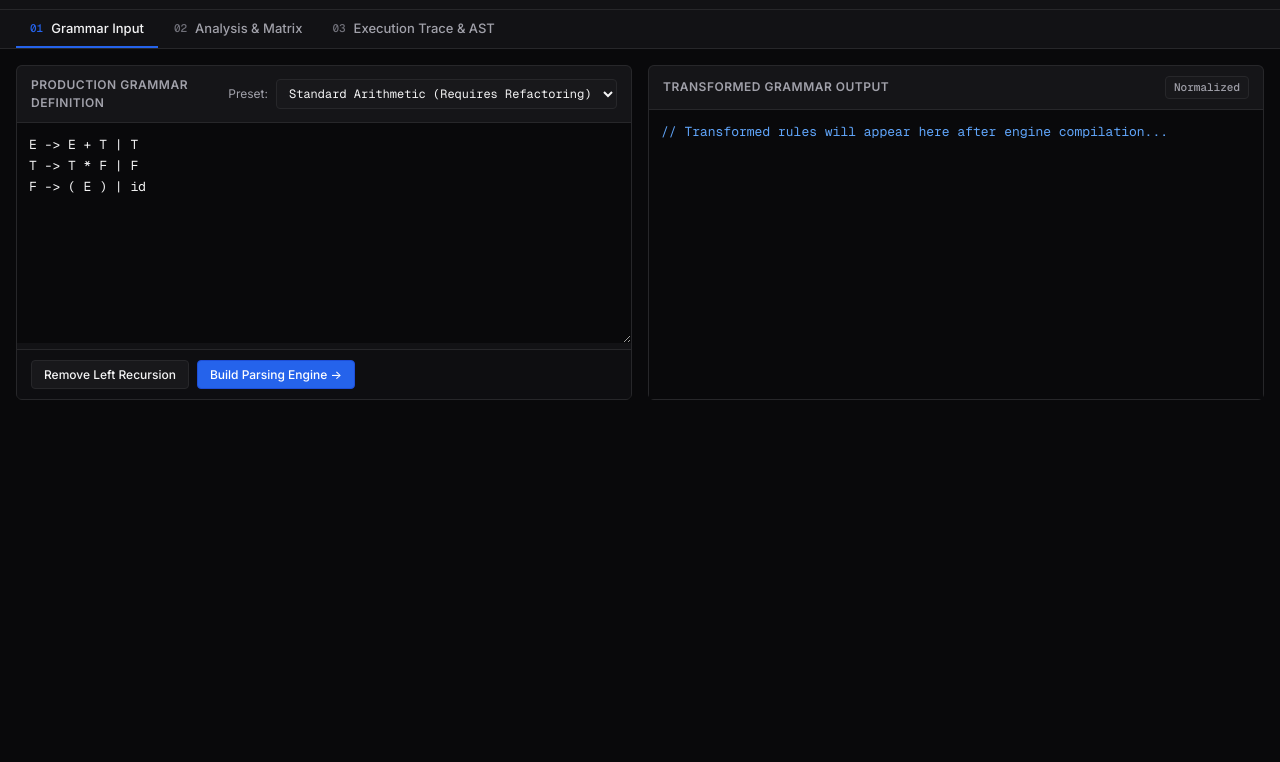
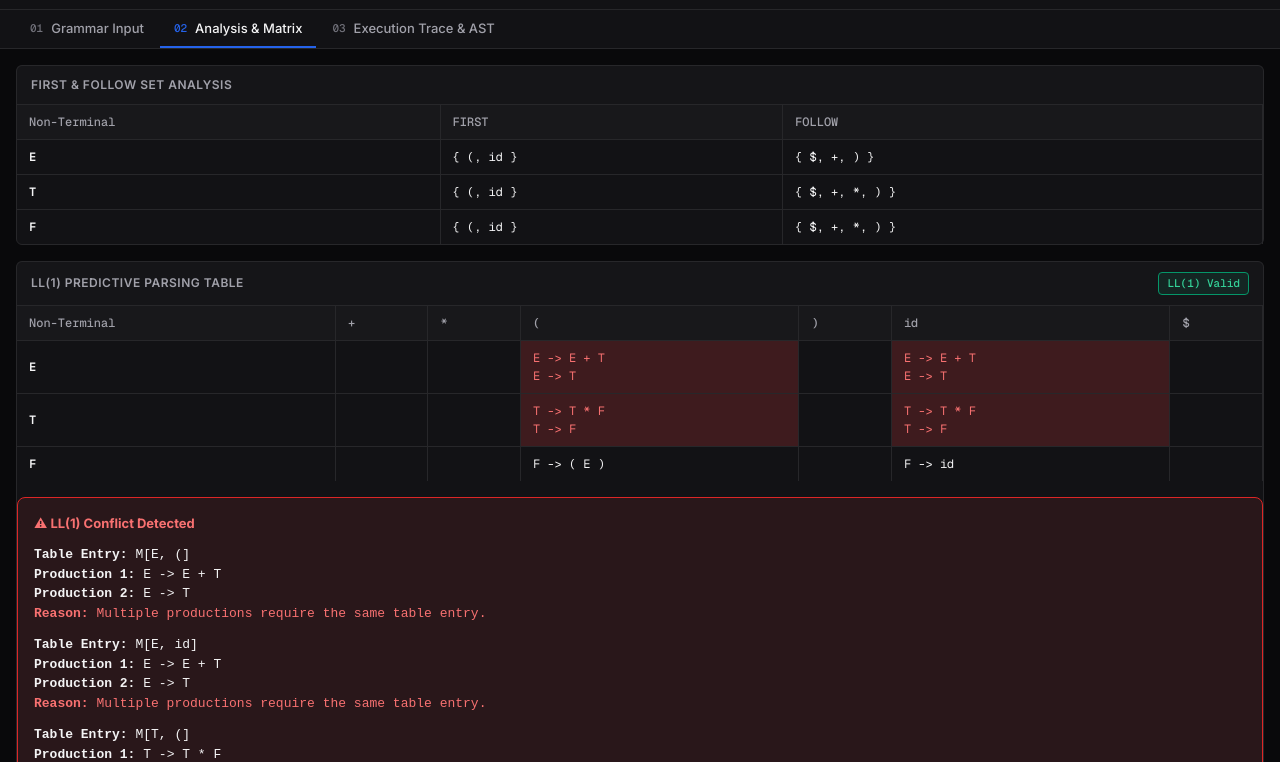
Before and after one commit to sivasudhan-creator/LL-1-parser-, a plain HTML site: page index.html in a window 1280 px wide. Both pictures are taken after a click on the button "Build Parsing Engine →". Shown: the part 38-800 px from the top of the page. Drawn offline with nearby package versions, Linux system fonts and the light colour scheme.

Commit message:
Refactor index.html structure and scripts

```diff
--- a/index.html
+++ b/index.html
@@ -140,5 +140,42 @@ F -> ( E ) | id</textarea>
   </main>
 
   <script src="app.js"></script>
+  <script>
+    // Tab Navigation Logic
+    document.addEventListener('DOMContentLoaded', () => {
+      const tabs = document.querySelectorAll('.tab-btn');
+      const pages = document.querySelectorAll('.page-view');
+
+      function switchPage(pageId) {
+        pages.forEach(page => {
+          page.classList.toggle('active', page.id === pageId);
+        });
+        tabs.forEach(tab => {
+          tab.classList.toggle('active', tab.getAttribute('data-page') === pageId);
+        });
+      }
+
+      tabs.forEach(tab => {
+        tab.addEventListener('click', () => {
+          switchPage(tab.getAttribute('data-page'));
+        });
+      });
+
+      const btnComputeSets = document.getElementById('btnComputeSets');
+      if (btnComputeSets) {
+        btnComputeSets.addEventListener('click', () => {
+          if (typeof updateAll === 'function') updateAll();
+          switchPage('page2');
+        });
+      }
+
+      const btnToPage3 = document.getElementById('btnToPage3');
+      if (btnToPage3) {
+        btnToPage3.addEventListener('click', () => {
+          switchPage('page3');
+        });
+      }
+    });
+  </script>
 </body>
 </html>
```
